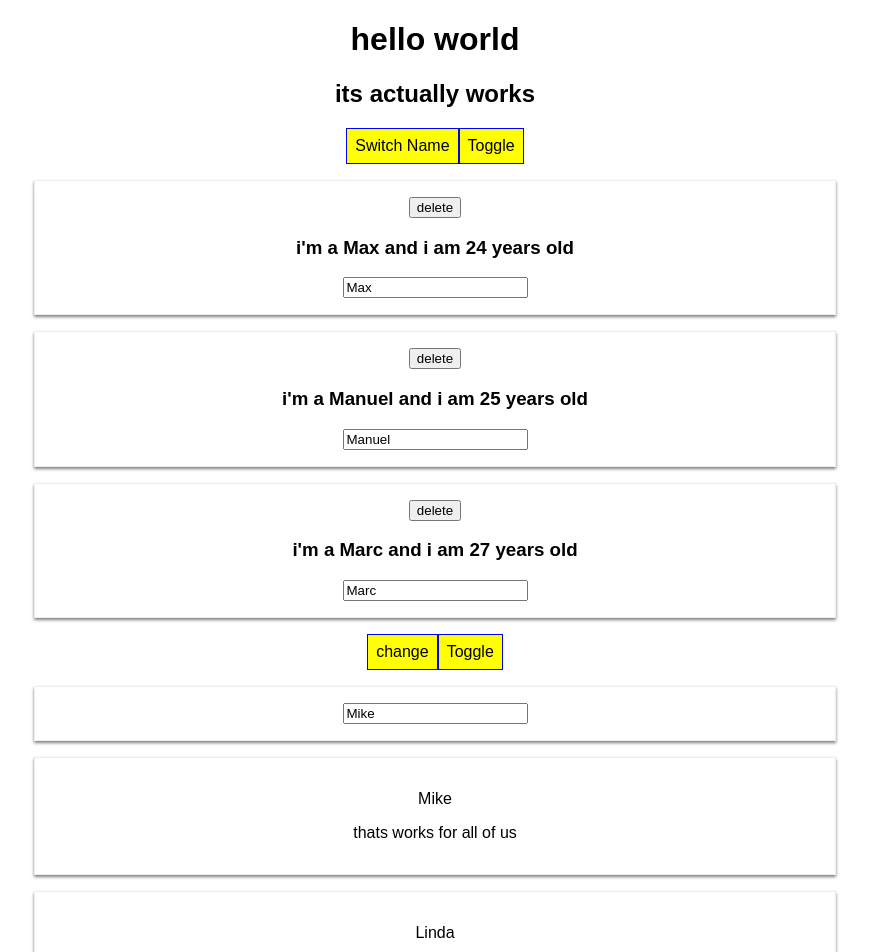
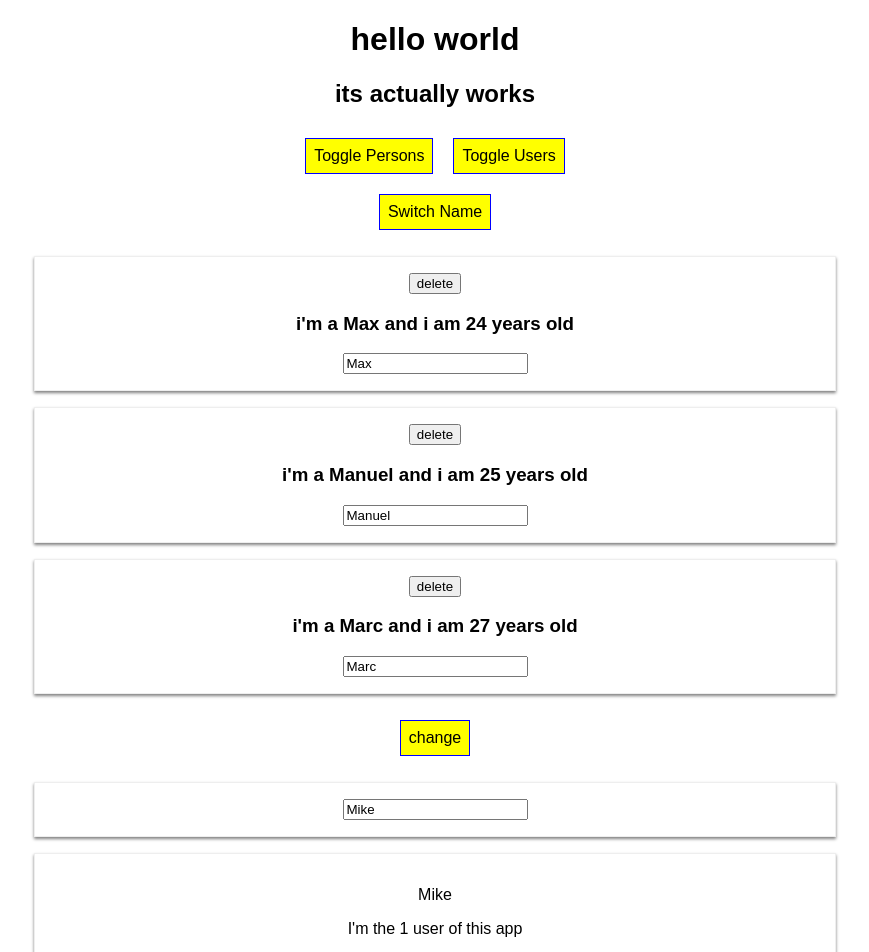
Before and after one commit to DawidKurkiewicz/react-refresh, a React (Create React App) app: page / in a window 1280 px wide. Shown: the top 952 px of the page, without its empty margins (205-1074 px from the left). Built offline with nearby package versions, Linux system fonts and the light colour scheme.

Commit message:
handling events with id

```diff
--- a/src/App.js
+++ b/src/App.js
@@ -8,70 +8,70 @@ class App extends Component {
   state = {
     persons: [
       {
-        name: "Max", age: 24, id:"0"
+        name: "Max", age: 24, id: "0"
       },
       {
-        name: "Manuel", age: 25, id:"1"
+        name: "Manuel", age: 25, id: "1"
       },
       {
-        name: "Marc", age: 27, id:"2"
+        name: "Marc", age: 27, id: "2"
       }
     ],
     users: [
       {
-        userName: "Mike"
+        userName: "Mike", id: "3"
       },
       {
-        userName: "Linda"
+        userName: "Linda", id: "4"
       }
     ],
     showPersons: false,
     showUsers: false
   }
   switchNameHandler = (newName) => {
+
     this.setState({
       persons: [
         {
-          name: newName, age: 24, id:"0"
+          name: newName, age: 24, id: "0"
         },
         {
-          name: "Manuel", age: 25, id:"1"
+          name: "Manuel", age: 25, id: "1"
         },
         {
-          name: "Marc", age: 27, id:"2"
+          name: "Marc", age: 27, id: "2"
         }
       ]
     })
   }
-  nameChangeHandler = (event) => {
+  nameChangeHandler = (event, id) => {
+    const personIndex = this.state.persons.findIndex(p=>{
+      return p.id === id
+    })
+    const person = {
+      ...this.state.persons[personIndex]
+    }
+    person.name = event.target.value
+    const persons = [...this.state.persons];
+    persons[personIndex]= person
     this.setState({
-      persons: [
-        {
-          name: "Max", age: 24, id:"0"
-        },
-        {
-          name: event.target.value, age: 25, id:"1"
-        },
-        {
-          name: "Marc", age: 27, id:"2"
-        }
-      ]
+      persons:persons
     })
   }
   deletePersonHandler = (personIndex) => {
     const persons = [...this.state.persons]
     persons.splice(personIndex, 1)
-    this.setState({ persons: persons }, () => console.log(this.state))
+    this.setState({ persons: persons })
 
   }
   userNameChangeHandler = () => {
     this.setState({
       users: [
         {
-          userName: "Max"
+          userName: "Max", id: "3"
         },
         {
-          userName: "Luisa"
+          userName: "Luisa", id: "4"
         }
       ]
     })
@@ -80,10 +80,10 @@ class App extends Component {
     this.setState({
       users: [
         {
-          userName: event.target.value
+          userName: event.target.value, id: "3"
         },
         {
-          userName: "Linda"
+          userName: "Linda", id: "4"
         }
       ]
     })
@@ -103,16 +103,22 @@ class App extends Component {
       font: "inherit",
       border: "1px solid blue",
       padding: "8px",
-      cursor: "pointer"
+      cursor: "pointer",
+      margin: "10px"
     };
     let users = null;
     if (!this.state.showUsers) {
       users = (
         <div>
+          <button style={style}
+            onClick={this.userNameChangeHandler}>
+            change
+          </button>
           <UserInput change={this.inputUserNameChangeHandler} currentName={this.state.users[0].userName} />
           {this.state.users.map((user, index) => {
             return <UserOutput
               key={index}
+              id={index+1}
               userName={user.userName}
               change={this.userNameChangeHandler}
             />
@@ -125,12 +131,16 @@ class App extends Component {
     if (!this.state.showPersons) {
       persons = (
         <div>
+          <button style={style}
+            onClick={() => this.switchNameHandler("Jerry")}>
+            Switch Name
+       </button>
           {this.state.persons.map((person, index) => {
             return <Person
               key={person.id}
               name={person.name}
               age={person.age}
-              changed={this.nameChangeHandler}
+              changed={(event)=>this.nameChangeHandler(event, person.id)}
               click={this.switchNameHandler.bind(this, "Mike")}
               delete={() => this.deletePersonHandler(index)}
 
@@ -145,24 +155,14 @@ class App extends Component {
         <h1>hello world</h1>
         <h2>its actually works</h2>
         <button style={style}
-          onClick={() => this.switchNameHandler("Jerry")}>
-          Switch Name
+          onClick={this.togglePersonsHandler}>
+          Toggle Persons
        </button>
         <button style={style}
-          onClick={this.togglePersonsHandler}>
-          Toggle
+          onClick={this.toggleUsersHandler}>
+          Toggle Users
        </button>
         {persons}
-
-        <button style={style}
-          onClick={this.userNameChangeHandler}>
-          change
-          </button>
-        <button style={style}
-          onClick={this.toggleUsersHandler}>
-          Toggle
-       </button>
-
         {users}
       </div>
     );
--- a/src/UserOutput.js
+++ b/src/UserOutput.js
@@ -3,7 +3,7 @@ const outputUser = (props) =>{
     return (
     <div className="Person">
    <p>{props.userName}</p>
-   <p>thats works for all of us</p>
+   <p>I'm the {props.id} user of this app</p>
     </div>
     )
 }
```
